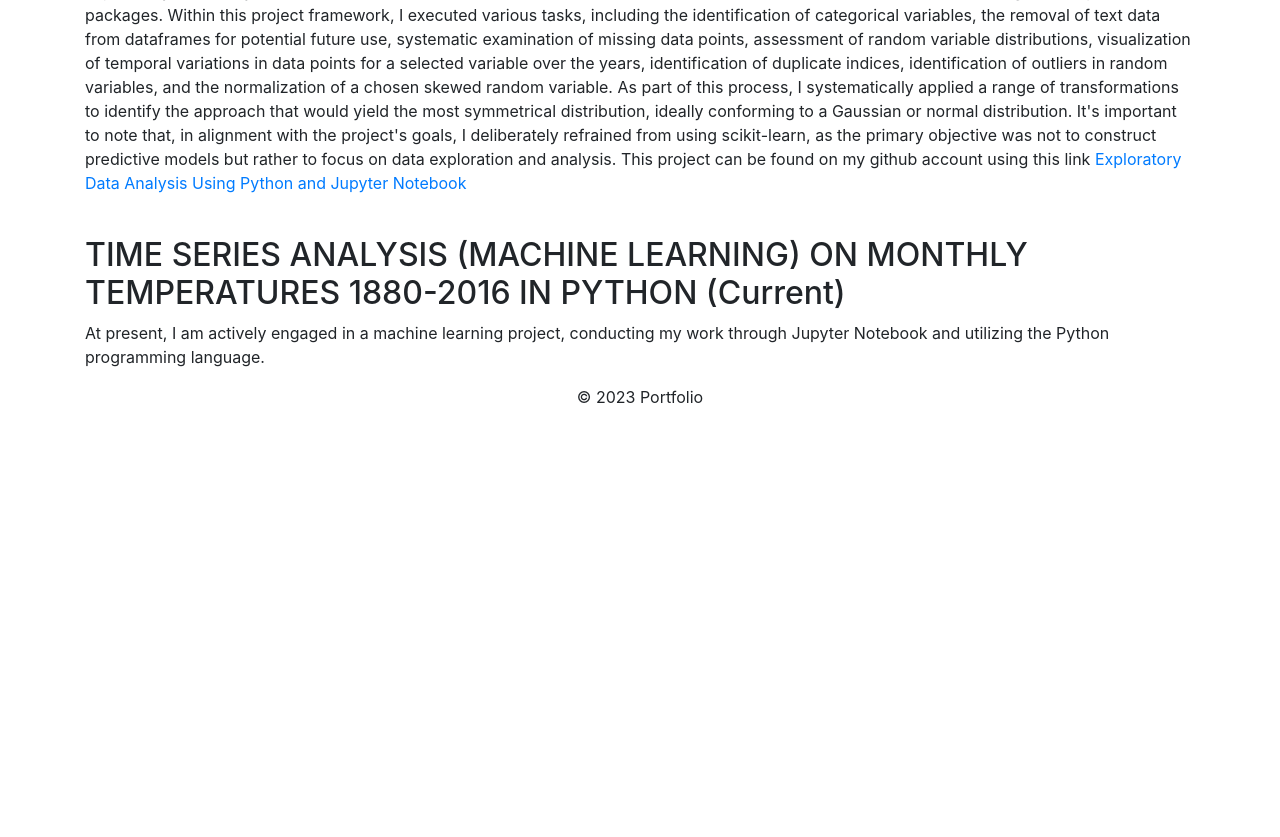
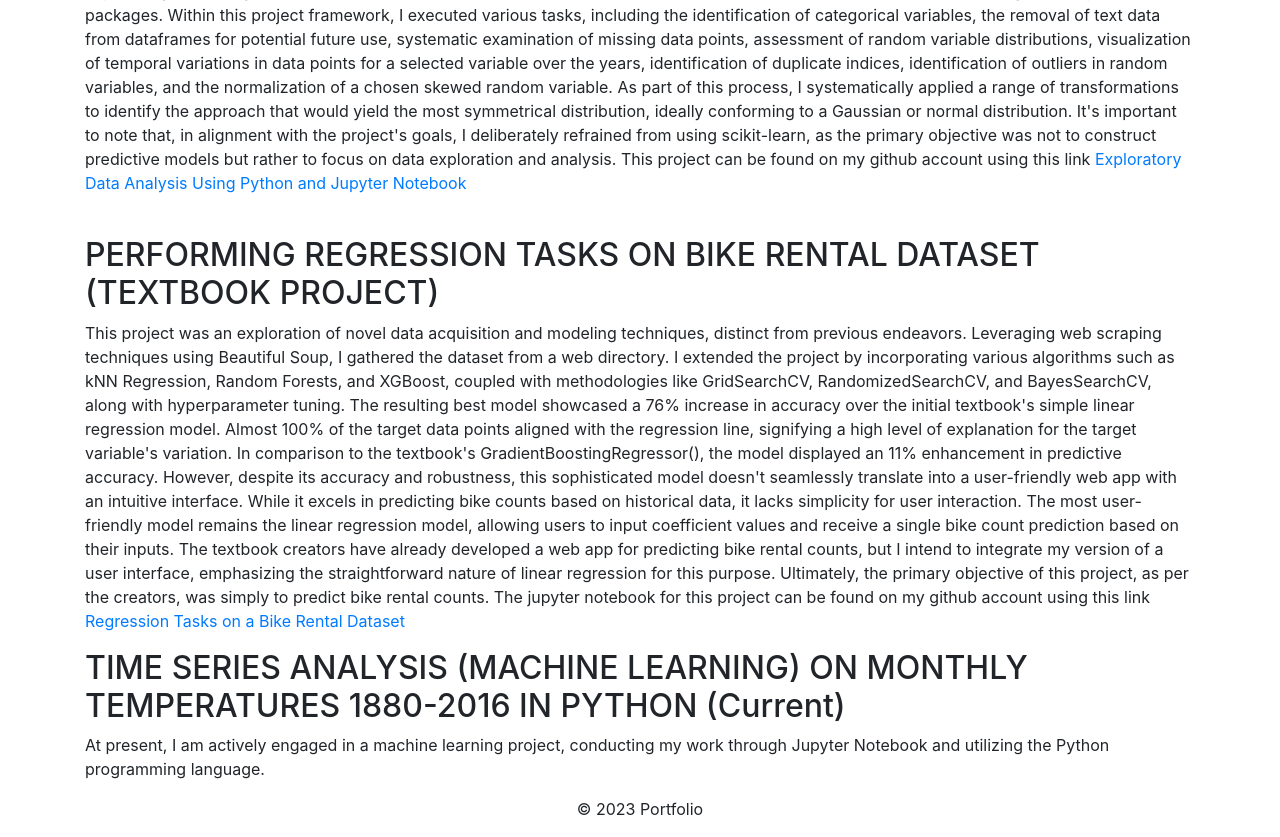
Before and after one commit to christopherbrunswick/portfolio, a Flask app: page /projects in a window 1280 px wide. Shown: the part 1338-2175 px from the top of the page. Before the commit the page ends 1741 px from the top, so only its background shows below. Run offline with Flask 2, Linux system fonts and the light colour scheme; some libraries are stand-ins or nearby versions.

Commit message:
portfolio update

```diff
--- a/static/css/styles.css
+++ b/static/css/styles.css
@@ -46,6 +46,10 @@ body {
 }
 
 .project-5 {
+  padding-bottom: 25px;
+}
+
+.projecet-6 {
   padding-bottom: 25px;
 }
 
--- a/templates/projects.html
+++ b/templates/projects.html
@@ -279,6 +279,28 @@
     <!-- PROJECT #6-->
     <section class="project-6">
         <div class="container">
+            <h2>PERFORMING REGRESSION TASKS ON BIKE RENTAL DATASET (TEXTBOOK PROJECT)</h2>
+            <p> This project was an exploration of novel data acquisition and modeling techniques, distinct from previous endeavors.
+                Leveraging web scraping techniques using Beautiful Soup, I gathered the dataset from a web directory. I extended the
+                project by incorporating various algorithms such as kNN Regression, Random Forests, and XGBoost, coupled with methodologies
+                like GridSearchCV, RandomizedSearchCV, and BayesSearchCV, along with hyperparameter tuning.
+                The resulting best model showcased a 76% increase in accuracy over the initial textbook's simple linear regression model.
+                Almost 100% of the target data points aligned with the regression line, signifying a high level of explanation for the target
+                variable's variation. In comparison to the textbook's GradientBoostingRegressor(), the model displayed an 11% enhancement in predictive
+                accuracy. However, despite its accuracy and robustness, this sophisticated model doesn't seamlessly translate into a user-friendly web
+                app with an intuitive interface. While it excels in predicting bike counts based on historical data, it lacks simplicity for user interaction.
+                The most user-friendly model remains the linear regression model, allowing users to input coefficient values and receive a single bike count prediction
+                 based on their inputs. The textbook creators have already developed a web app for predicting bike rental counts, but I intend to integrate my version
+                 of a user interface, emphasizing the straightforward nature of linear regression for this purpose.
+                Ultimately, the primary objective of this project, as per the creators, was simply to predict bike rental counts.
+                The jupyter notebook for this project can be found on my github account using this link <a href="https://github.com/christopherbrunswick/bike_rental_demand_prediction_web_app/blob/master/Regression_on_Bike_Sharing_jupnb.py">Regression Tasks on a Bike Rental Dataset</a>
+            </p>
+        </div>
+    </section>
+
+    <!-- PROJECT #7-->
+    <section class="project-7">
+        <div class="container">
             <h2>TIME SERIES ANALYSIS (MACHINE LEARNING) ON MONTHLY TEMPERATURES 1880-2016 IN PYTHON (Current)</h2>
             <p>At present, I am actively engaged in a machine learning project, conducting my work through Jupyter Notebook
                 and utilizing the Python programming language.</p>
```
